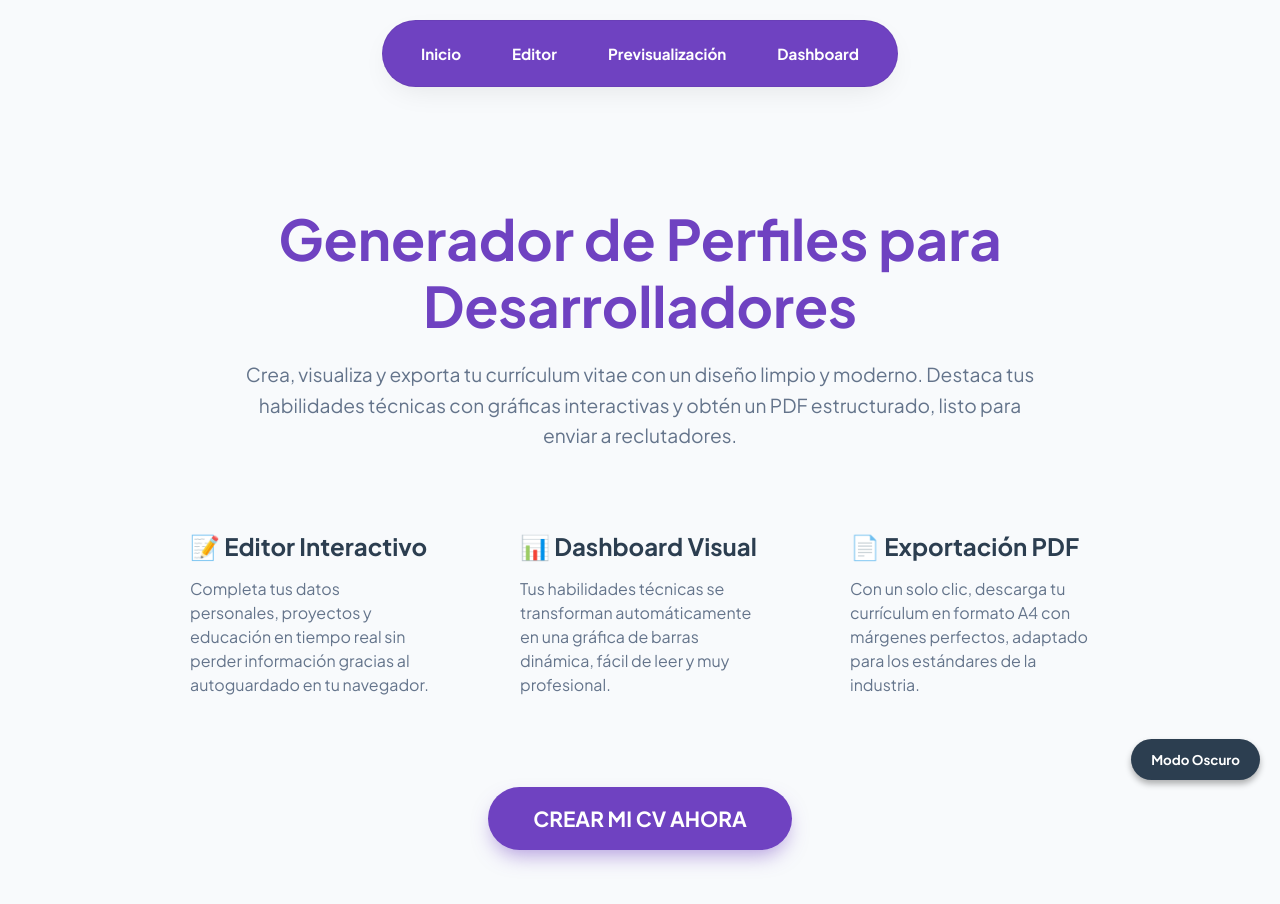
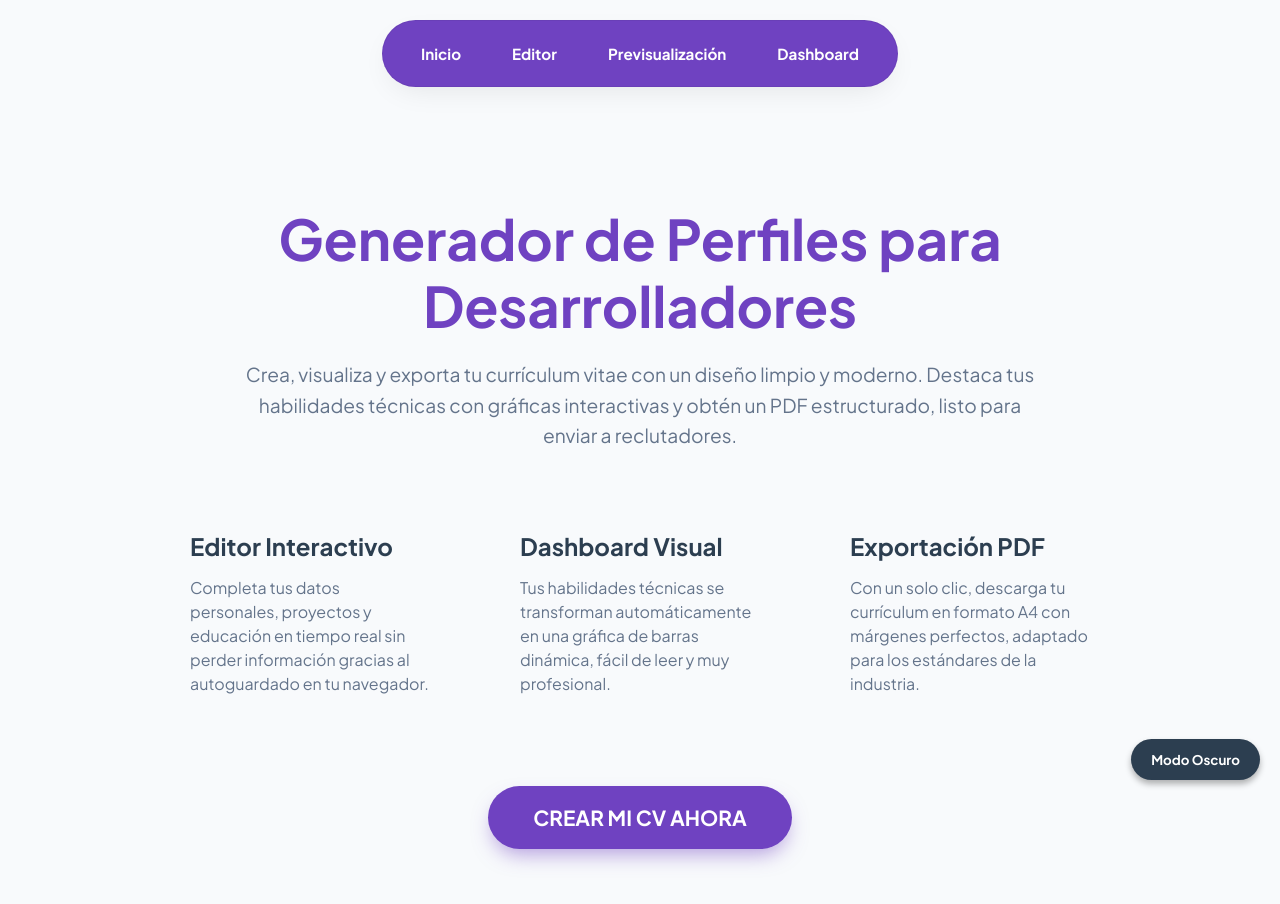
Before and after one commit to AiltonHrdz/ProyectoFinal, a React (Vite) app: page / in a window 1280 px wide. Shown: the top 904 px of the page. Built offline with nearby package versions, Linux system fonts and the light colour scheme.

Commit message:
Evaluacion para evidencia final, cambios y arreglos

```diff
--- a/src/pages/Home.jsx
+++ b/src/pages/Home.jsx
@@ -18,21 +18,21 @@ export default function Home() {
       <div style={{ display: 'grid', gridTemplateColumns: 'repeat(auto-fit, minmax(280px, 1fr))', gap: '30px', marginBottom: '60px' }}>
 
         <div className="card-container" style={{ padding: '30px', borderRadius: '12px', textAlign: 'left' }}>
-          <h3 style={{ margin: '0 0 15px 0', fontSize: '1.5rem', color: '#2c3e50' }}>📝 Editor Interactivo</h3>
+          <h3 style={{ margin: '0 0 15px 0', fontSize: '1.5rem', color: '#2c3e50' }}> Editor Interactivo</h3>
           <p style={{ margin: 0, color: '#64748b', lineHeight: '1.5' }}>
             Completa tus datos personales, proyectos y educación en tiempo real sin perder información gracias al autoguardado en tu navegador.
           </p>
         </div>
 
         <div className="card-container" style={{ padding: '30px', borderRadius: '12px', textAlign: 'left' }}>
-          <h3 style={{ margin: '0 0 15px 0', fontSize: '1.5rem', color: '#2c3e50' }}>📊 Dashboard Visual</h3>
+          <h3 style={{ margin: '0 0 15px 0', fontSize: '1.5rem', color: '#2c3e50' }}> Dashboard Visual</h3>
           <p style={{ margin: 0, color: '#64748b', lineHeight: '1.5' }}>
             Tus habilidades técnicas se transforman automáticamente en una gráfica de barras dinámica, fácil de leer y muy profesional.
           </p>
         </div>
 
         <div className="card-container" style={{ padding: '30px', borderRadius: '12px', textAlign: 'left' }}>
-          <h3 style={{ margin: '0 0 15px 0', fontSize: '1.5rem', color: '#2c3e50' }}>📄 Exportación PDF</h3>
+          <h3 style={{ margin: '0 0 15px 0', fontSize: '1.5rem', color: '#2c3e50' }}> Exportación PDF</h3>
           <p style={{ margin: 0, color: '#64748b', lineHeight: '1.5' }}>
             Con un solo clic, descarga tu currículum en formato A4 con márgenes perfectos, adaptado para los estándares de la industria.
           </p>
```
